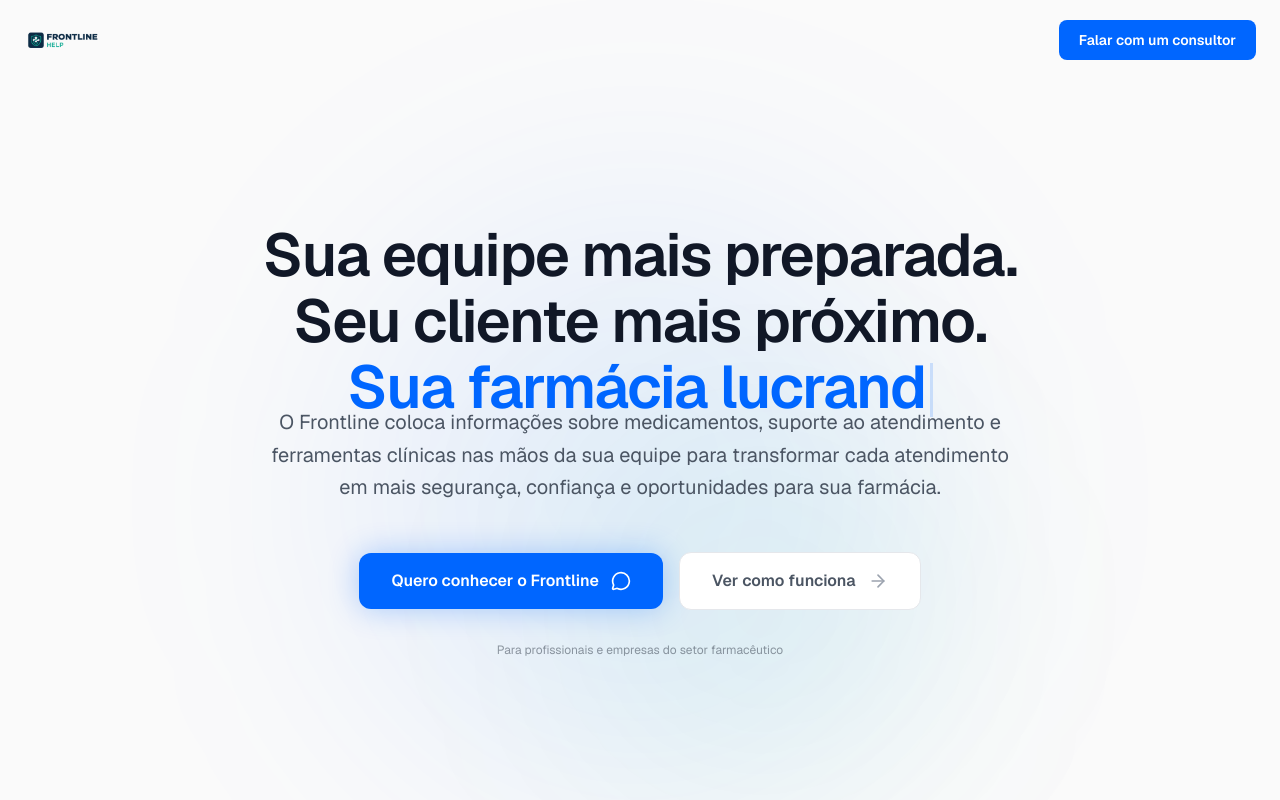
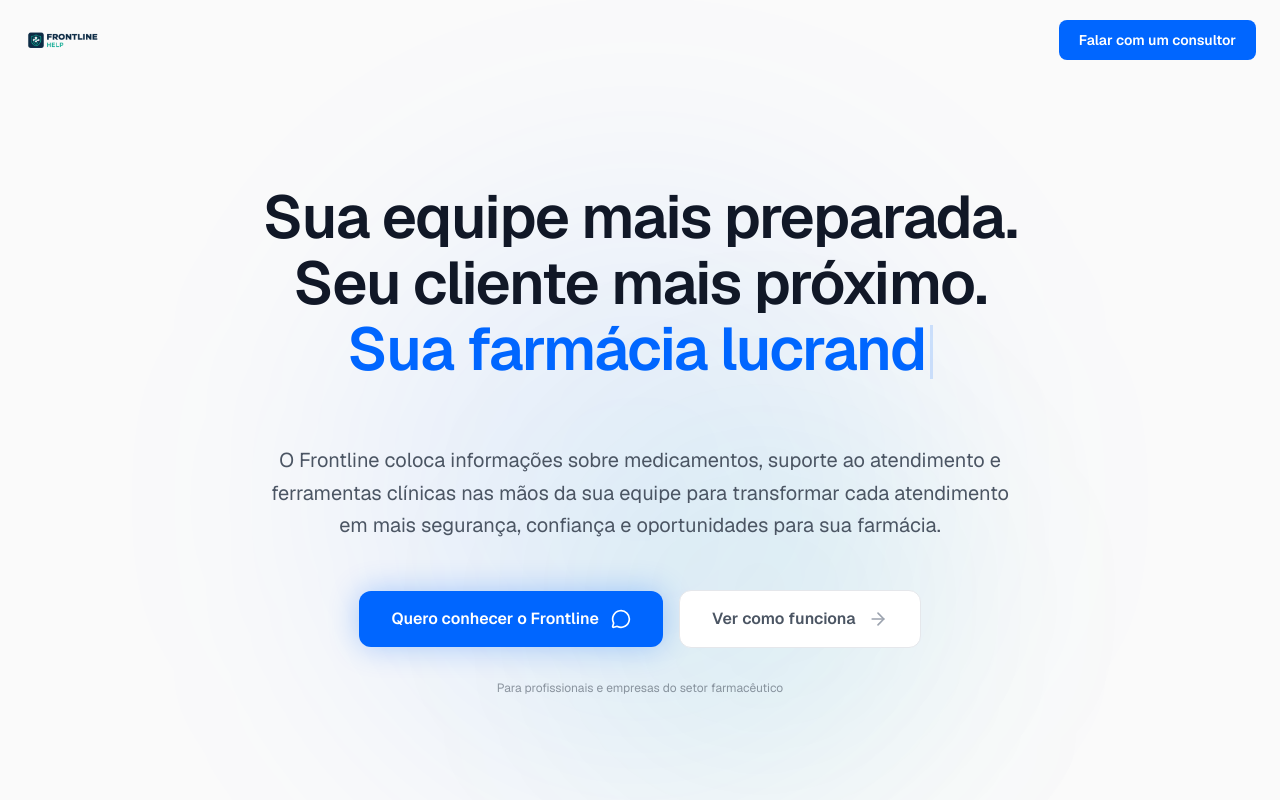
Before and after one commit to AndrielCardoso/landingpage-frontline, a Next.js app: page / in a window 1280 px wide. Shown: the top 800 px of the page. Built offline with nearby package versions, Linux system fonts and the light colour scheme.

Commit message:
style: fix spacing issue below hero headline

```diff
--- a/app/components/hero.tsx
+++ b/app/components/hero.tsx
@@ -52,7 +52,7 @@
             initial={{ opacity: 0, y: 20 }}
             animate={{ opacity: 1, y: 0 }}
             transition={{ duration: 0.6, delay: 0.1 }}
-            className="text-4xl sm:text-5xl md:text-6xl font-semibold tracking-tight leading-[1.2] sm:leading-[1.1] mb-6 max-w-5xl mx-auto h-auto min-h-[140px] sm:h-[140px] md:h-[160px]"
+            className="text-4xl sm:text-5xl md:text-6xl font-semibold tracking-tight leading-[1.2] sm:leading-[1.1] mb-8 md:mb-10 max-w-5xl mx-auto min-h-[180px] sm:min-h-[190px] md:min-h-[220px]"
           >
             Sua equipe mais preparada.
             <br className="hidden sm:block" />
```
